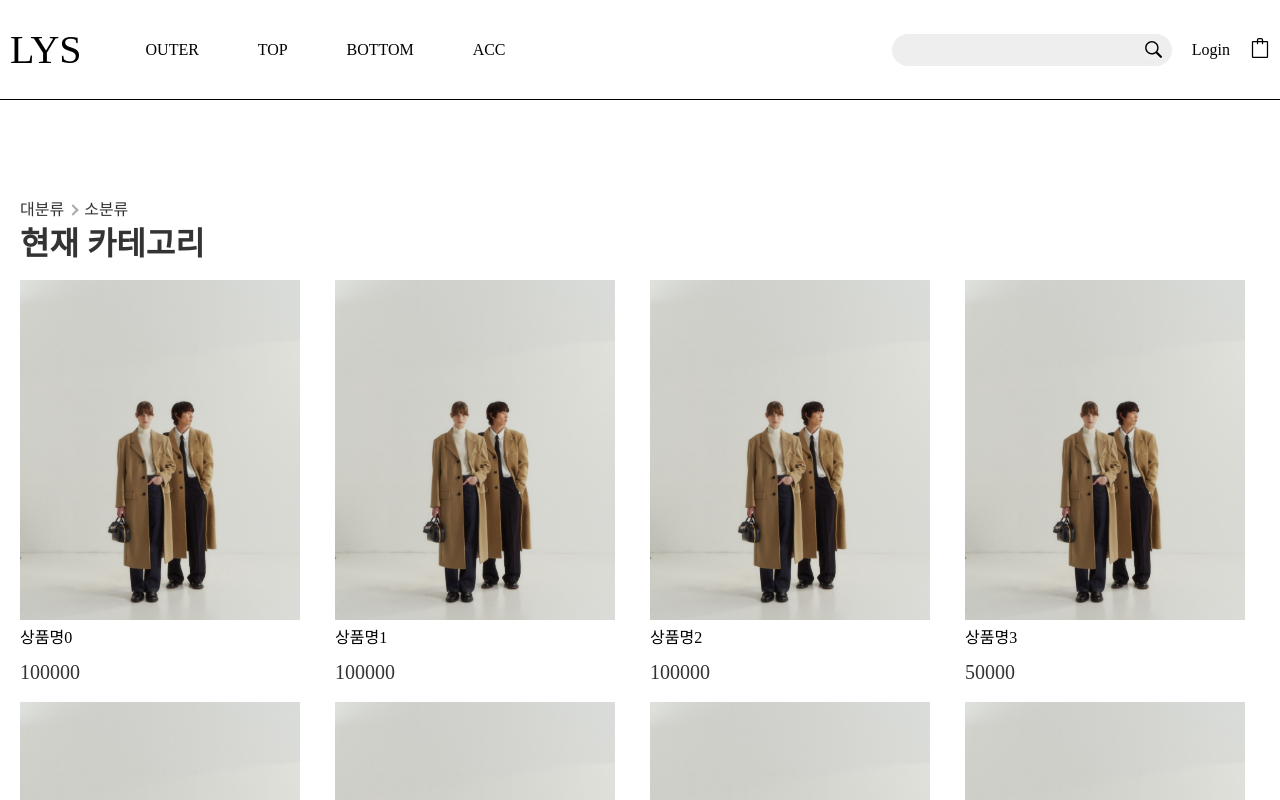
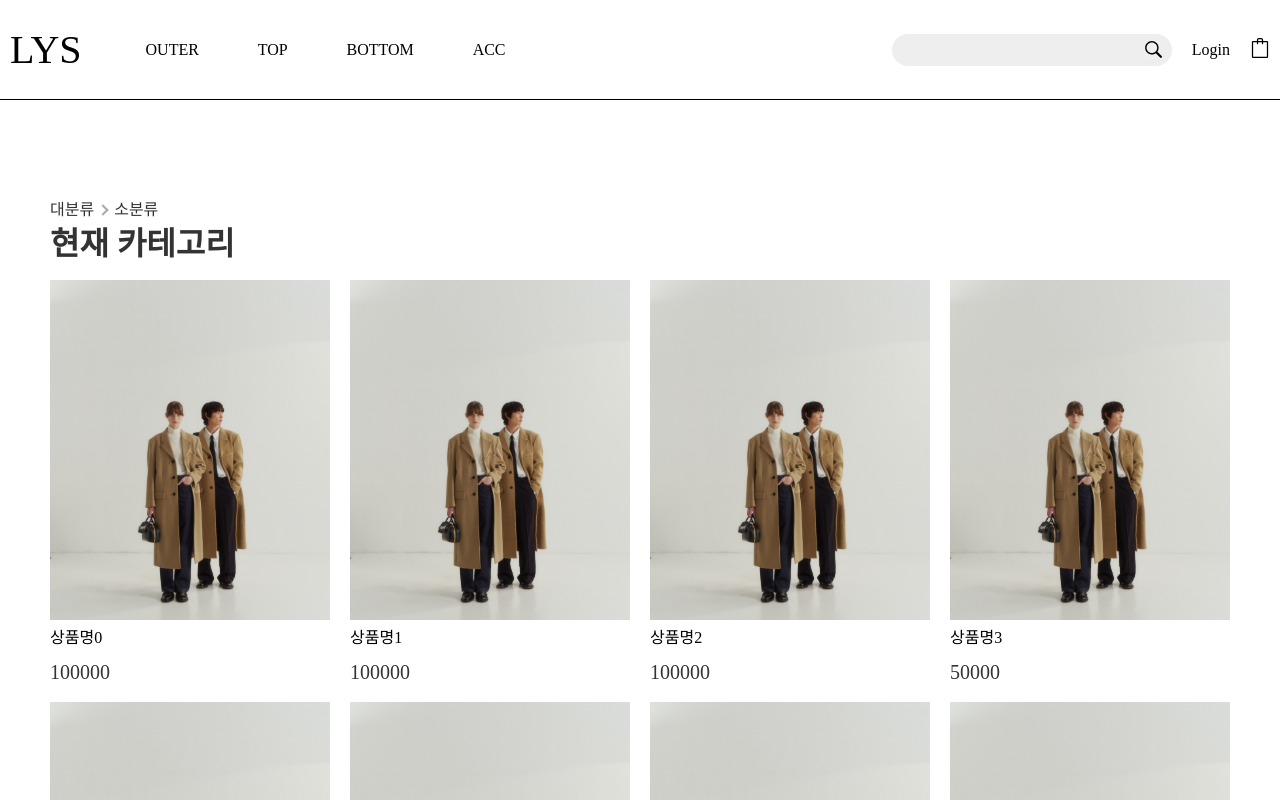
Before and after one commit to SuperMiniBeans/Front, a React (Create React App) app: page /productlist in a window 1280 px wide. Shown: the top 800 px of the page. Built offline with nearby package versions, Linux system fonts and the light colour scheme.

Commit message:
[STYLE]컨테이너 패딩 값 수정

```diff
--- a/src/styles/Layout.js
+++ b/src/styles/Layout.js
@@ -2,8 +2,10 @@ import styled from "styled-components"
 
 export const Container = styled.div`
   position: relative;
+  width: 1200px;
   margin: 0 auto;
-  padding: 0 20px;
+  padding: 0 10px;
+  // background-color: pink;
 `
 
 export const FlexBox = styled.div`
```
